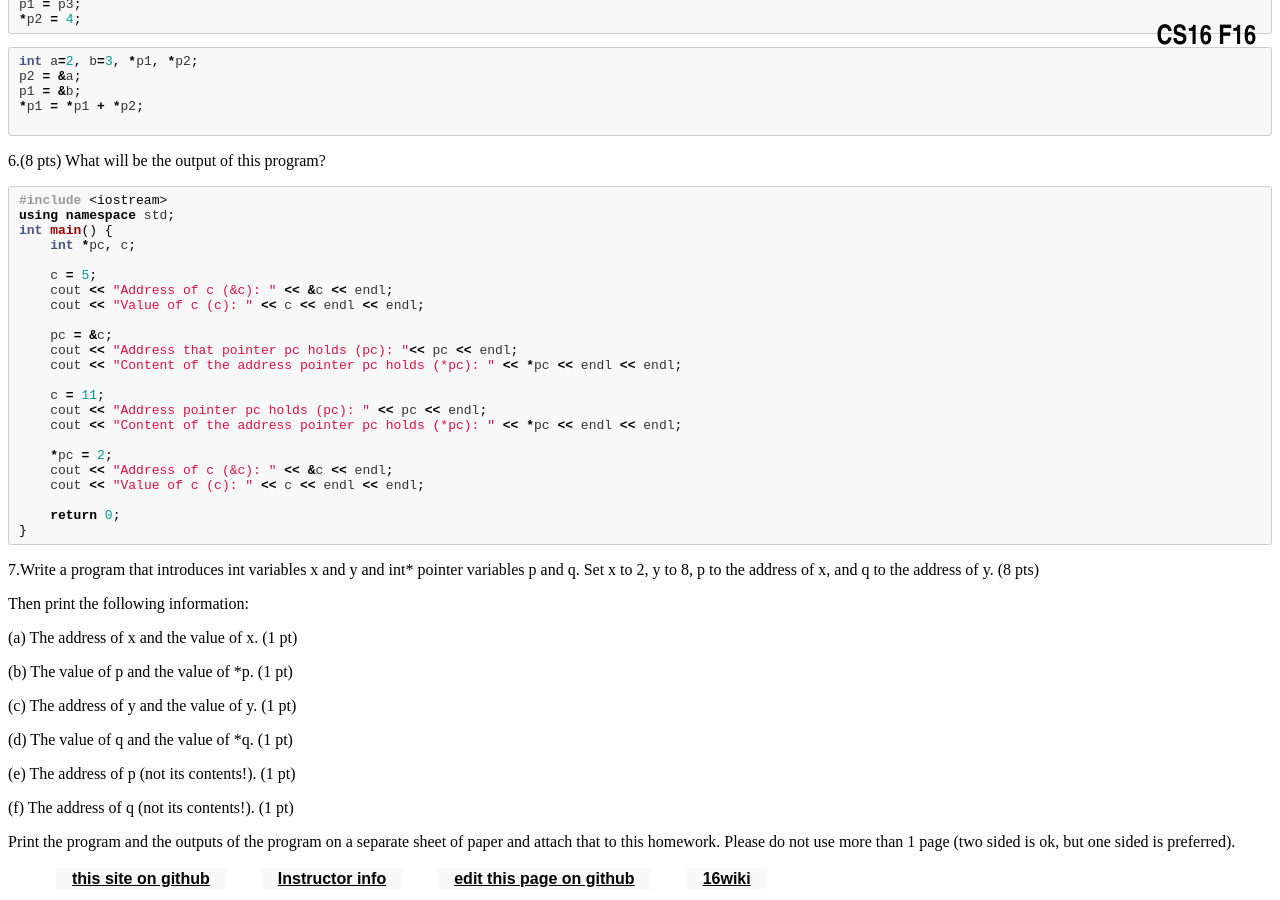
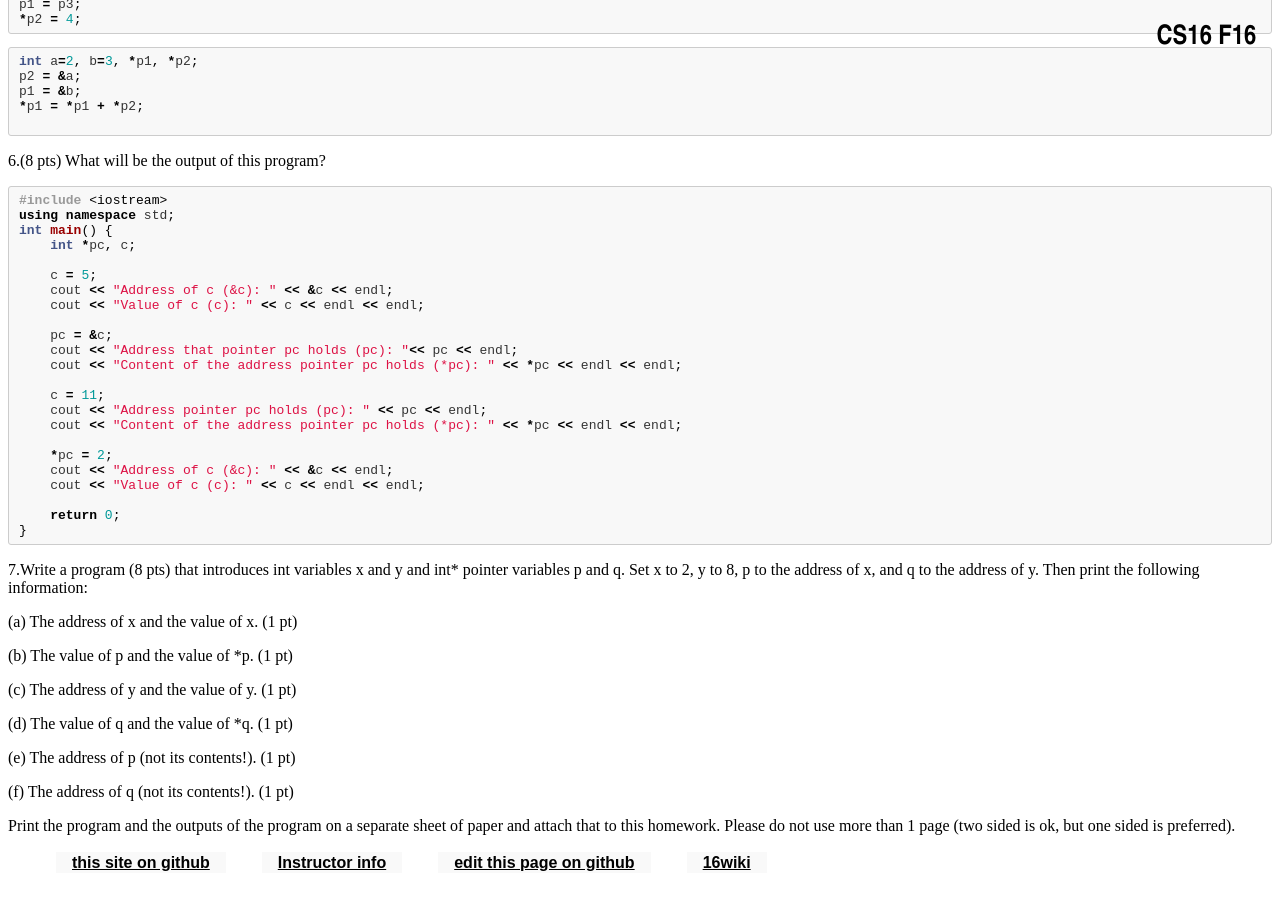
Before and after one commit to ucsb-cs16-s16/https-ucsb-cs16-s17.github.io, a Jekyll site: the page built from _hwk/h14.md, in a window 1280 px wide and 900 px high, scrolled down 1648 px. Built offline with Jekyll 4.4.1, drawn with Linux system fonts in a browser that asks for light colours.

Commit message:
new HW14

````diff
--- a/_hwk/h14.md
+++ b/_hwk/h14.md
@@ -98,9 +98,7 @@ int main() {
 ```
 </div>
 
-7.Write a program that introduces int variables x and y and int* pointer variables p and q.  Set x to 2, y to 8, p to the address of x, and q to the address of y. (8 pts)
-
-Then print the following information:
+7.Write a program (8 pts) that introduces int variables x and y and int* pointer variables p and q.  Set x to 2, y to 8, p to the address of x, and q to the address of y. Then print the following information:
 
 (a) The address of x and the value of x. (1 pt)
 
````
